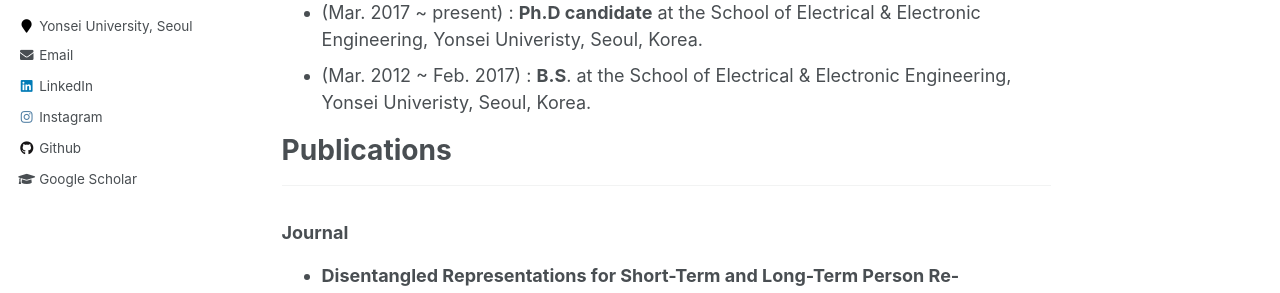
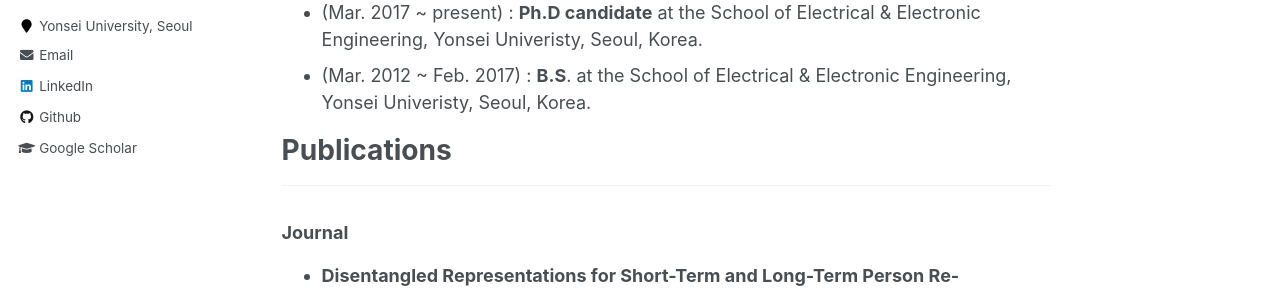
Before and after one commit to chanhoeom/chanhoEom.github.io, a Jekyll site: the page built from _pages/about.md, in a window 1280 px wide. Shown: the part 359-652 px from the top of the page. Built offline with Jekyll 4.4.1, drawn with Linux system fonts in a browser that asks for light colours.

Commit message:
Update _config.yml

```diff
--- a/_config.yml
+++ b/_config.yml
@@ -99,7 +99,7 @@ author:
   github           : "chanhoeom"
   google_plus      :
   keybase          :
-  instagram        : "chanlikes_"
+  instagram        : # "chanlikes_"
   impactstory      :
   lastfm           :
   linkedin         : "chanho-eom-519019189"
```
